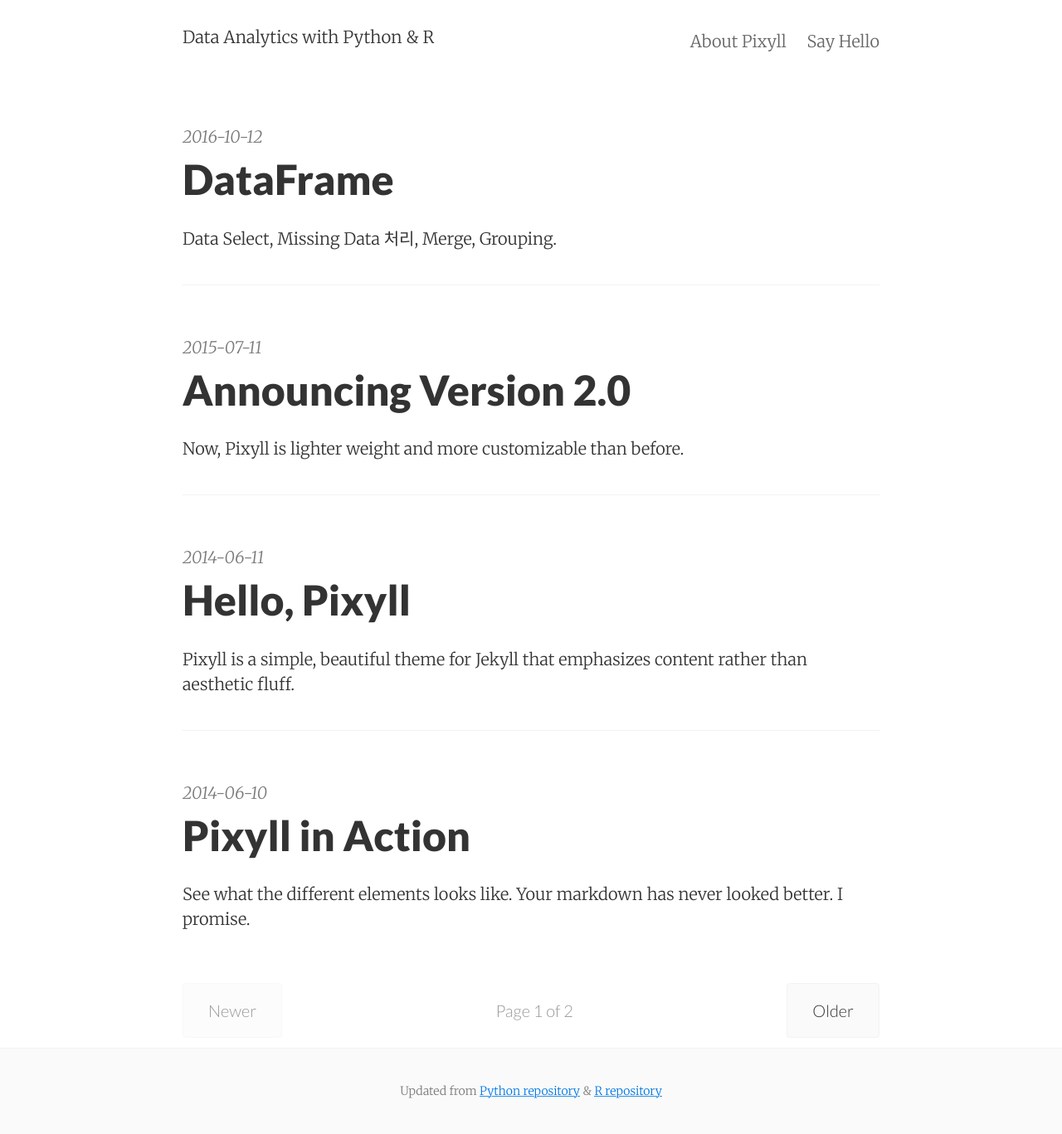
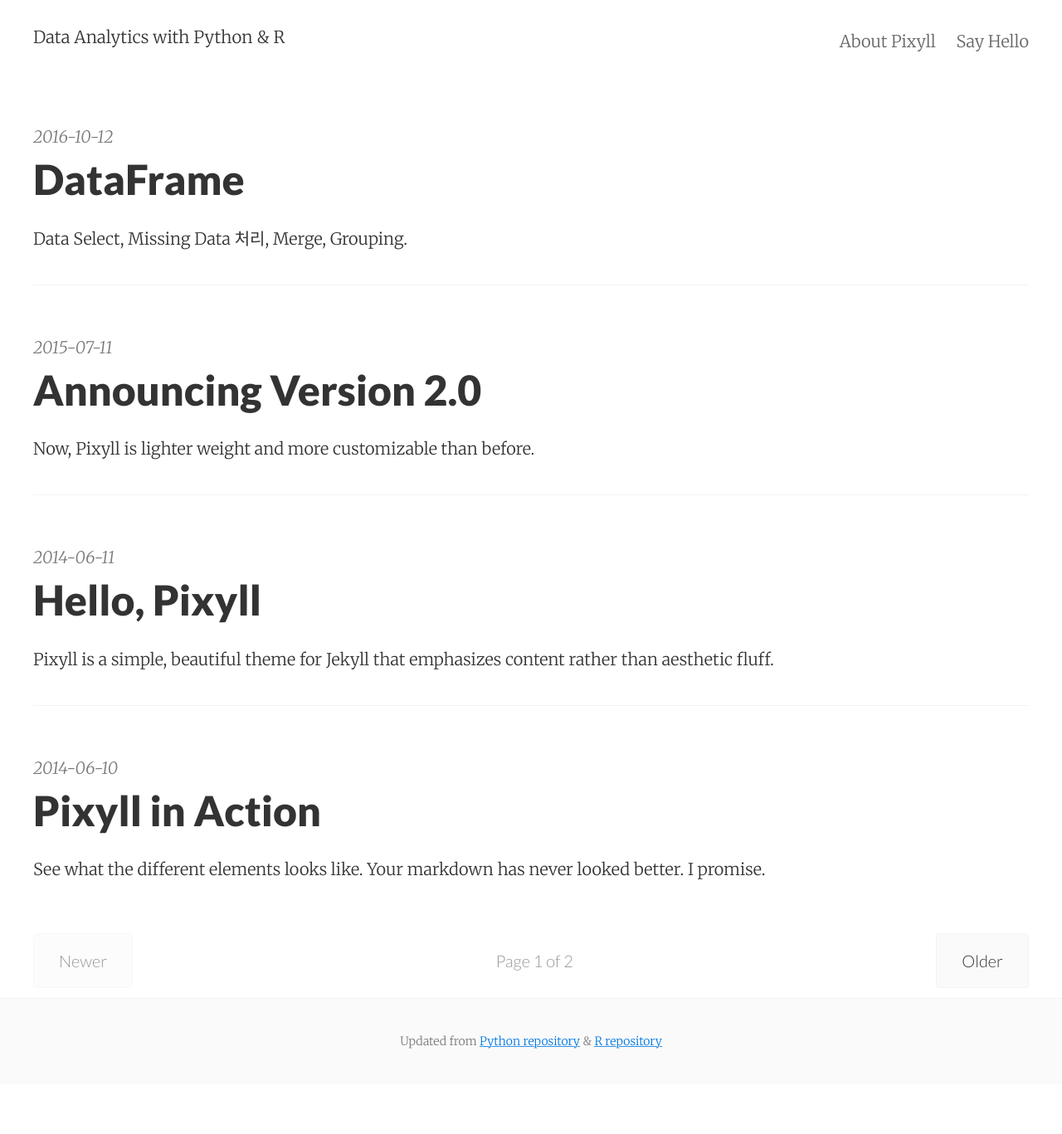
Before and after one commit to woosa7/woosa7.github.io, a Jekyll site: the page built from index.html, in a window 1280 px wide. Shown: the whole page at 83% size. Built offline with Jekyll 4.4.1, drawn with Linux system fonts in a browser that asks for light colours; the list of posts is cut into pages by our own code; after the commit the page ends 1307 px from its top, so only the background shows below that.

Commit message:
change settings

```diff
--- a/_sass/_tables.scss
+++ b/_sass/_tables.scss
@@ -7,7 +7,7 @@ table {
   width: 100%;
   max-width: 100%;
   margin-bottom: 1.5;
-  font-size: 1.125rem;
+  font-size: 1.1rem;
   // Cells
   > thead,
   > tbody,
--- a/_sass/_variables.scss
+++ b/_sass/_variables.scss
@@ -24,7 +24,7 @@ $h1-responsive-max: 3.84rem !default;
 $abbr-border-bottom: 1px black dotted;
 
 // Page width
-$measure-width: 42rem !default;
+$measure-width: 60rem !default;
 
 // Viewport widths
 $viewport-small: 32em;
```
